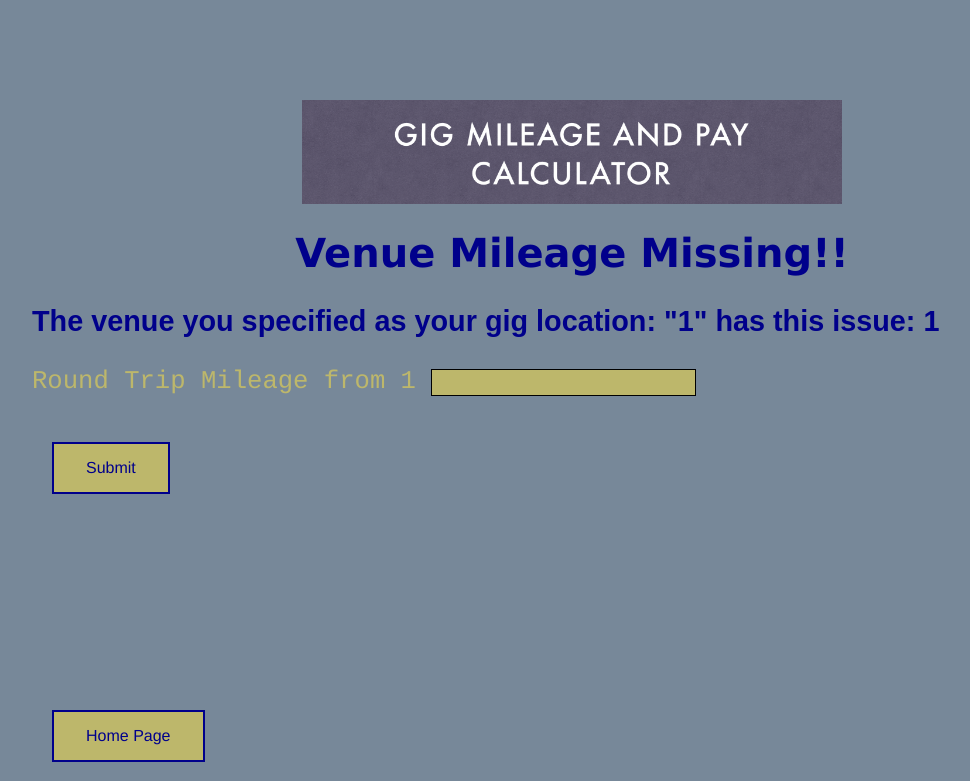
After one commit to stuarth-inova/gig-mileage-and-pay, a Flask app: page /venue/update/1/1/1 in a window 1280 px wide. The commit adds this page. Shown: the top 781 px of the page, without its empty margins (68-1038 px from the left). Run offline with Flask 2, Linux system fonts and the light colour scheme.

Commit message:
split venue add and update functions completely

```diff
--- a/app.py
+++ b/app.py
@@ -73,21 +73,6 @@ def enter_new_gig():
     return render_template('submit_new_gig.html')
 
 
-@app.route('/venue/submit/<problem_venue>/<message>/<action>')
-def venue_update_form(problem_venue=None, message=None, action='add'):
-    """
-    Renders a form for entry/update of venue data; hydrates form with data for existing venue
-    :return:
-    """
-    if action == 'add':
-        return render_template('submit_new_venue.html', problem_venue=problem_venue, message=message, action=action)
-    elif action == 'update':
-        db_venue = Venue.query.filter_by(venue=problem_venue.lower()).first()
-        return render_template('submit_new_venue.html', problem_venue=problem_venue, message=message, action=action,
-                               venue=db_venue.venue, rt_miles_from_commonwealth=db_venue.rt_miles_from_commonwealth,
-                               rt_miles_from_dry_bridge=db_venue.rt_miles_from_dry_bridge, city=db_venue.city)
-
-
 @app.route('/gigs/new_gig_data', methods=['POST', 'GET'])
 def submit_new_gig():
     """
@@ -103,35 +88,32 @@ def submit_new_gig():
         trip_origin = request.form.get('trip_origin')
         comment = request.form.get('comment')
 
-        bad_venue = False
         existing_venue = Venue.query.filter_by(venue=venue.lower()).first()
         if existing_venue is None:
-            bad_venue = True
-            query_param = 'add'
             error_message = 'Venue not found in database'
+            return redirect(url_for('add_venue_form', problem_venue=venue, message=error_message))
         else:
-            existing_trip_start = None
+            missing_mileage = False
             if '741 dry bridge' in trip_origin.lower():
-                print('Value "rt milet" for 741: {}'.format(existing_venue.rt_miles_from_dry_bridge))
-                if existing_venue.rt_miles_from_dry_bridge:
-                    trip_origin = '741 dry bridge'
-                else:
-                    bad_venue = True
-                    query_param = 'update'
-                    error_message = 'Mileage for {} not present for trip start {}'.format(venue, trip_origin)
+                trip_origin = '741 dry bridge'
+                print('Value "rt miles" for 741: {}'.format(existing_venue.rt_miles_from_dry_bridge))
+                if not existing_venue.rt_miles_from_dry_bridge:
+                    missing_mileage = True
+                    error_message = 'Mileage for {} not present for 741 Dry Bridge trip origin'.format(venue)
 
             elif '2517 commonwealth' in trip_origin.lower():
+                trip_origin = '2517 commonwealth'
                 print('Value "rt miles" for 2517: {}'.format(existing_venue.rt_miles_from_commonwealth))
-                if existing_venue.rt_miles_from_commonwealth:
-                    trip_origin = '2517 commonwealth'
-                else:
-                    bad_venue = True
-                    query_param = 'update'
-                    error_message = 'Mileage for {} not present for trip start {}'.format(venue, trip_origin)
+                if not existing_venue.rt_miles_from_commonwealth:
+                    missing_mileage = True
+                    error_message = 'Mileage for {} not present for 2517 Commonwealth trip origin'.format(venue)
+            else:
+                print('Unknown Trip Origin: {}'.format(trip_origin))
+                render_template("error.html", exception='Unknown trip origin {} specified!!'.format(trip_origin))
 
-        if bad_venue:
-            return redirect(url_for('venue_update_form', problem_venue=venue, message=error_message,
-                                    action=query_param))
+        if missing_mileage:
+            return redirect(url_for('update_venue_mileage', problem_venue=venue, message=error_message,
+                                    trip_origin=trip_origin))
         else:
             print('Gig date value: {} - Type: {}'.format(gig_date, type(gig_date)))
             try:
@@ -153,10 +135,32 @@ def submit_new_gig():
         return render_template('error.html', exception='Improper form submission! Used "GET" on this route.')
 
 
-@app.route('/venue/add_update_venue/<action>', methods=['POST', 'GET'])
-def enter_update_venue(action):
+@app.route('/venue/add/<problem_venue>/<message>')
+def add_venue_form(problem_venue=None, message=None):
     """
-    Process form data to enter new venues or update existing venue mileage data
+    Renders a form for entry of new venue
+    :return:
+    """
+    return render_template('submit_new_venue.html', problem_venue=problem_venue, message=message)
+
+
+@app.route('/venue/update/<problem_venue>/<trip_origin>/<message>')
+def update_venue_mileage(problem_venue, trip_origin, message=None):
+    """
+    Renders a form to add missing round trip mileage from a particular trip origin to an existing venue
+    :param problem_venue: Venue missing round-trip mileage from trip_origin
+    :param trip_origin: Location user was living when the gig occurred
+    :param message: Message specifying issue
+    :return:
+    """
+    return render_template('update_rt_mileage.html', problem_venue=problem_venue, message=message,
+                           venue=problem_venue.lower, trip_origin=trip_origin)
+
+
+@app.route('/venue/add_venue', methods=['POST', 'GET'])
+def add_venue():
+    """
+    Process form data to enter new venue
     :return:
     """
     if request.method == 'POST':
@@ -165,14 +169,25 @@ def enter_update_venue(action):
         rt_miles_from_commonwealth = request.form.get('rt_miles_from_commonwealth')
         rt_miles_from_dry_bridge = request.form.get('rt_miles_from_dry_bridge')
         city = request.form.get('city')
-        #action = request.query_string
 
-        if action == 'add':
-            print('ADD venue operation')
-            return render_template('gig_data_input_echo.html', result=result)
-        elif action == 'update':
-            print('UPDATE venue operation')
-            return render_template('gig_data_input_echo.html', result=result)
+        print('ADD venue operation')
+        return render_template('gig_data_input_echo.html', result=result)
+    else:
+        return render_template('error.html', exception='Improper form submission! Used "GET" on this route.')
+
+
+@app.route('/venue/update_venue/<venue>/<trip_origin>', methods=['POST', 'GET'])
+def update_venue(venue, trip_origin):
+    """
+    Process form data to update existing venue with missing round-trip mileage
+    :return:
+    """
+    if request.method == 'POST':
+        result = request.form
+        rt_mileage = request.form.get('rt_mileage')
+
+        print('UPDATE venue operation')
+        return render_template('gig_data_input_echo.html', result=result)
     else:
         return render_template('error.html', exception='Improper form submission! Used "GET" on this route.')
 
--- /dev/null
+++ b/templates/update_rt_mileage.html
@@ -0,0 +1,13 @@
+{% extends "layout2.html" %}
+{% block title %}Submit Venue{% endblock %}
+{% block head %}
+{{ super() }}
+{% endblock %}
+{% block content %}
+<h1>Venue Mileage Missing!!</h1>
+<h3>The venue you specified as your gig location: "{{ problem_venue }}" has this issue: {{ message }}</h3>
+<form action = "/venue/update_venue/{{ venue }}/{{ trip_origin }}" method = "POST">
+    <p>Round Trip Mileage from {{ trip_origin }} <input type="text" name="rt_miles"/></p>
+    <p><input type="submit" value="Submit" class="button"/></p>
+</form>
+{% endblock %}
```
Also changed, not shown: templates/submit_new_venue.html (+5 -5 lines).
